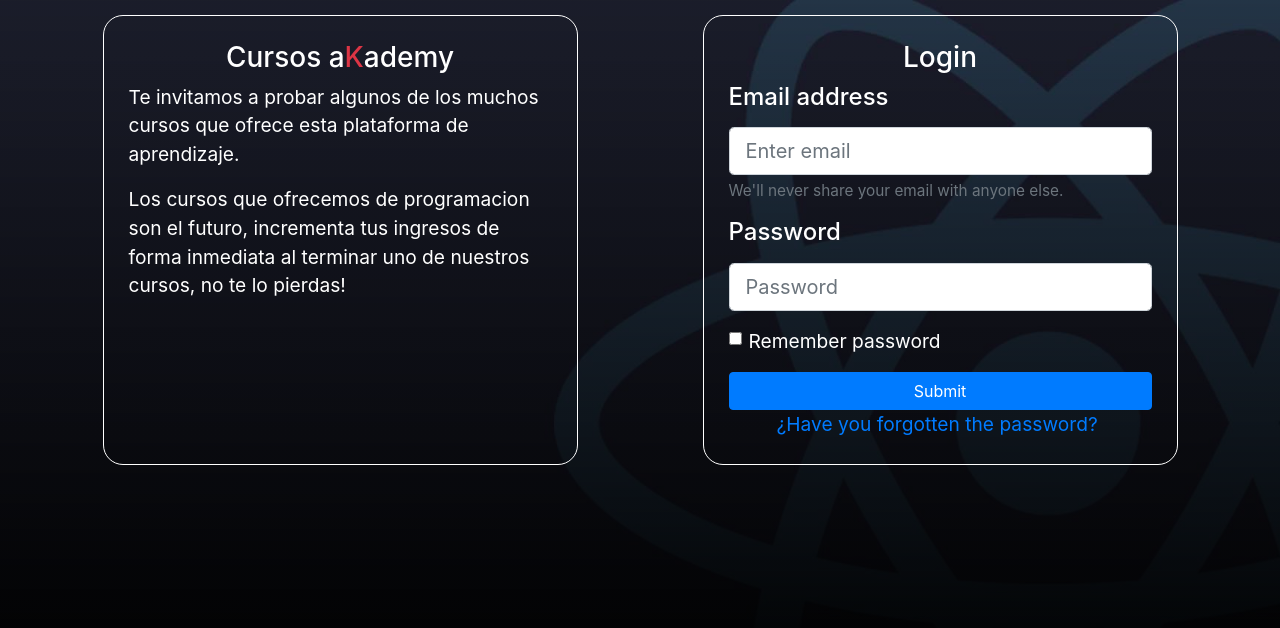
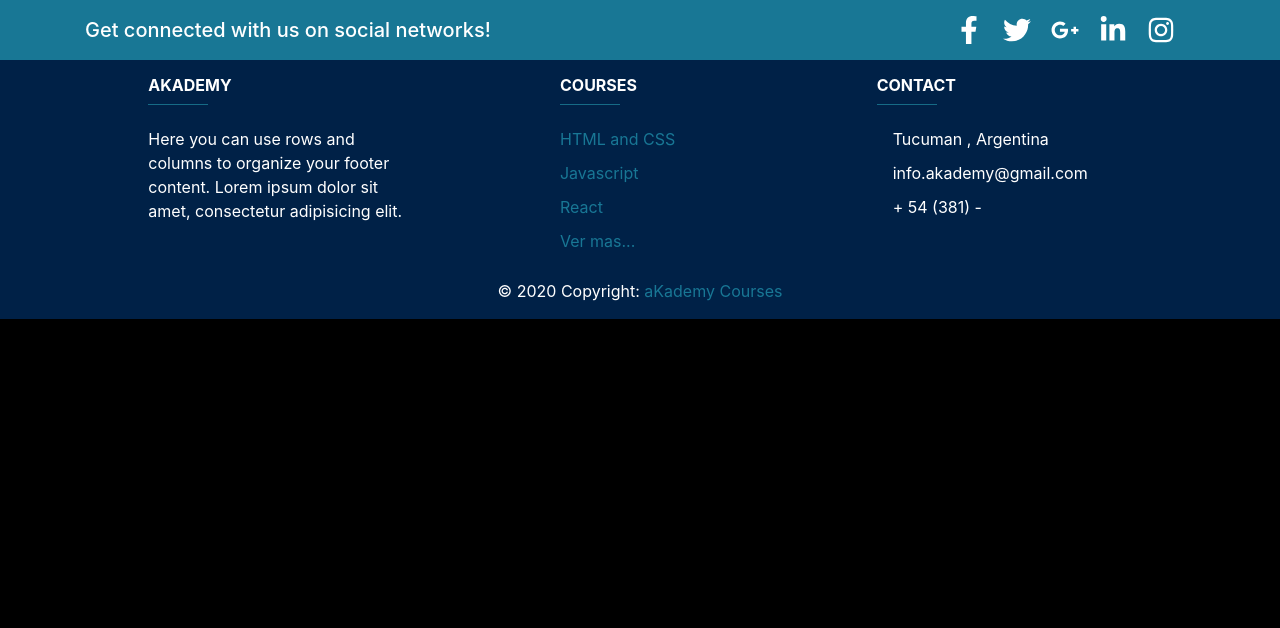
Before and after one commit to dfernandezfb/Final-Proyect, a React (Create React App) app: page / in a window 1280 px wide. Shown: the top 628 px of the page. Built offline with nearby package versions, Linux system fonts and the light colour scheme.

Commit message:
Agregado el footer

```diff
--- a/src/App.js
+++ b/src/App.js
@@ -1,10 +1,12 @@
 import AdminPage from "./pages/AdminPage";
 import LandingPage from "./pages/LandingPage";
+import FavoritePage from "./pages/FavoritePage";
 
 function App() {
   return (
-    // <AdminPage />
-    <LandingPage />
+    //<AdminPage />
+    //<LandingPage />
+    <FavoritePage/>
   );
 }
 
--- /dev/null
+++ b/src/components/Footer/Footer.css
@@ -0,0 +1,32 @@
+body{
+    background-color: black;
+}
+.page-footer{
+    position: relative;
+    bottom: 0;
+    width: 100%;
+    background-color: #002147;
+}
+.background-footer-1{
+    background-color: #187795;
+}
+a:link, a:visited, a:active {
+    text-decoration:none;
+    color: #187795;
+}
+a:hover{
+    color: #18a7d3
+}
+.icoSocials {
+    margin-right: 20px;
+    font-size: larger;
+    font-size: 175%;
+    color: white;
+}
+.deep-purple{
+    background-color: #187795;
+    width: 60px;
+}
+p{
+    margin-bottom: 10px;
+}
--- /dev/null
+++ b/src/components/Footer/Footer.js
@@ -0,0 +1,90 @@
+import '../Footer/Footer.css'
+import {FaFacebookF, FaTwitter, FaGooglePlusG, FaLinkedinIn, FaInstagram} from 'react-icons/fa'
+
+
+const Footer = () => {
+    return(
+        <>
+            <div className="page-footer">
+                <div>
+                    <div className="background-footer-1">
+                        <div className="container">
+                            <div className="row py-3 d-flex align-items-center">
+                                <div className="col-md-6 col-lg-5 text-center text-md-left mb-4 mb-md-0">
+                                    <h5 className="mb-0 text-white">Get connected with us on social networks!</h5>
+                                </div>
+
+                                <div className="col-md-6 col-lg-7 text-center text-md-right">
+                                    <a className="fb-ic">
+                                        <FaFacebookF color="danger" className="icoSocials"/>
+                                    </a>
+                                    <a class="tw-ic">
+                                        <FaTwitter className="icoSocials"/>
+                                    </a>
+                                    <a class="gplus-ic">
+                                        <FaGooglePlusG className="icoSocials"/>
+                                    </a>
+                                    <a class="li-ic">
+                                        <FaLinkedinIn className="icoSocials"/>
+                                    </a>
+                                    <a class="ins-ic">
+                                        <FaInstagram className="icoSocials"/>
+                                    </a>
+                                </div>
+                            </div>
+                        </div>
+                    </div>
+                </div>
+
+                <div className="container text-left text-md-left-mt-5">
+                    <div className="row mt-3">
+                        <div className="col-md-3 col-lg-4 col-xl-3 mx-auto mb-0">
+                            <h6 className="text-uppercase font-weight-bold">akademy</h6>
+                            <hr className="deep-purple accent-2 mb-3 mt-0 d-inline-block mx-auto"></hr>
+                            <p>Here you can use rows and columns to organize your footer content. Lorem ipsum dolor sit amet,
+                            consectetur
+                            adipisicing elit.</p>
+                        </div>
+
+                        <div className="col-md-2 col-lg-2 col-xl-2 mx-auto mb-0">
+                            <h6 className="text-uppercase font-weight-bold">Courses</h6>
+                            <hr className="deep-purple accent-2 mb-3 mt-0 d-inline-block mx-auto"></hr>
+                            <p>
+                                <a href="#!">HTML and CSS</a>
+                            </p>
+                            <p>
+                                <a href="#!">Javascript</a>
+                            </p>
+                            <p>
+                                <a href="#!">React</a>
+                            </p>
+                            <p>
+                                <a href="#!">Ver mas...</a>
+                            </p>
+                        </div>
+
+                        <div className="col-md-4 col-lg-3 col-xl-3 mx-auto mb-md-0 mb-0">
+                            <h6 className="text-uppercase font-weight-bold">Contact</h6>
+                            <hr className="deep-purple mb-3 mt-0 d-inline-block mx-auto"></hr>
+                            <p>
+                                <i className="fas fa-home mr-3"></i> Tucuman    , Argentina
+                            </p>
+                            <p>
+                                <i className="fas fa-envelope mr-3"></i> info.akademy@gmail.com
+                            </p>
+                            <p>
+                                <i className="fas fa-phone mr-3"></i> + 54 (381) -
+                            </p>
+                        </div>
+                    </div>
+                </div>
+
+                <div className="footer-copyright text-center py-3">© 2020 Copyright:
+                    <a href="#"> aKademy Courses</a>
+                </div>
+            </div>
+        </>
+    );
+}
+
+export default Footer;
--- a/src/components/FormLogin/FormLogin.js
+++ b/src/components/FormLogin/FormLogin.js
@@ -1,10 +1,11 @@
 import {Form, Button} from 'react-bootstrap';
+
 
 const FormLogin = () => {
     return(
         <>
             <Form>
-                <h3>Login</h3>
+                <h2>Login</h2>
                 <Form.Group controlId="formBasicEmail">
                     <Form.Label><h4>Email address</h4></Form.Label>
                     <Form.Control size="lg" type="email" placeholder="Enter email" />
--- /dev/null
+++ b/src/pages/FavoritePage.js
@@ -0,0 +1,32 @@
+import Footer from '../components/Footer/Footer';
+import { Dropdown } from 'react-bootstrap'
+import icon from '../images/iconFavorite.png'
+import '../styled/favorite.css';
+
+const Favorite = () => {
+    return(
+        <>
+            {/* <Dropdown>
+                <Dropdown.Toggle variant="primary" id="dropdown-basic">
+                    <img className="ico" src={icon} alt="favorite"/>
+                </Dropdown.Toggle>
+
+                <Dropdown.Menu>
+                    <Dropdown.Item href="#">Action</Dropdown.Item>
+                    <Dropdown.Item href="#">Another action</Dropdown.Item>
+                    <Dropdown.Item href="#">Something else</Dropdown.Item>
+                </Dropdown.Menu>
+            </Dropdown>
+
+            <div className="container">
+                <div className="row border border-danger">
+                    <h1>LISTA DE FAVORITOS</h1>
+
+                </div>
+            </div> */}
+            <Footer/>
+        </>
+    );
+}
+
+export default Favorite
--- a/src/styled/landing.css
+++ b/src/styled/landing.css
@@ -36,7 +36,7 @@
     background: linear-gradient(to bottom, rgba(41, 72, 174, 0.076) 0%, #000000 88%, #000000 99%);
     filter: progid:DXImageTransform.Microsoft.gradient(startColorstr='#0016181a', endColorstr='#16181a', GradientType=0);
 }
-h3{
+h2{
     text-align: center;
 }
 .row{
@@ -51,3 +51,7 @@ h3{
     margin: 15px 15px 15px 15px;
     padding: 25px;
 }
+
+.ico{
+    width: 50px;
+}
```
Also changed, not shown: src/images/iconFavorite.png (added), src/styled/favorite.css (added).
